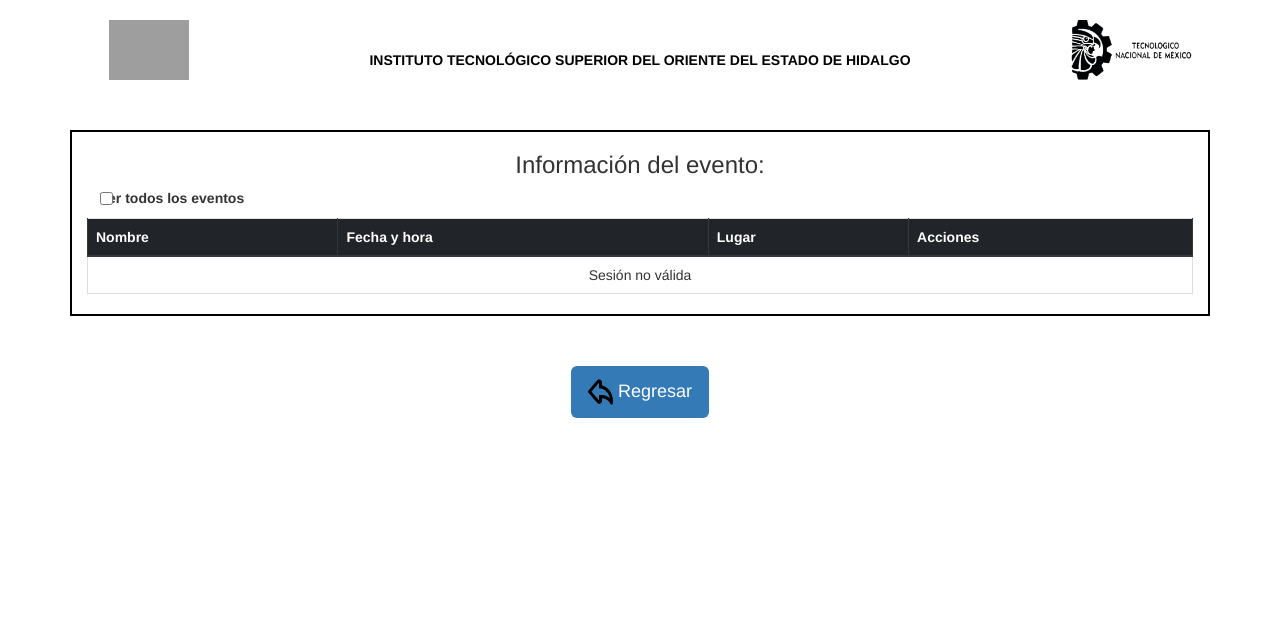
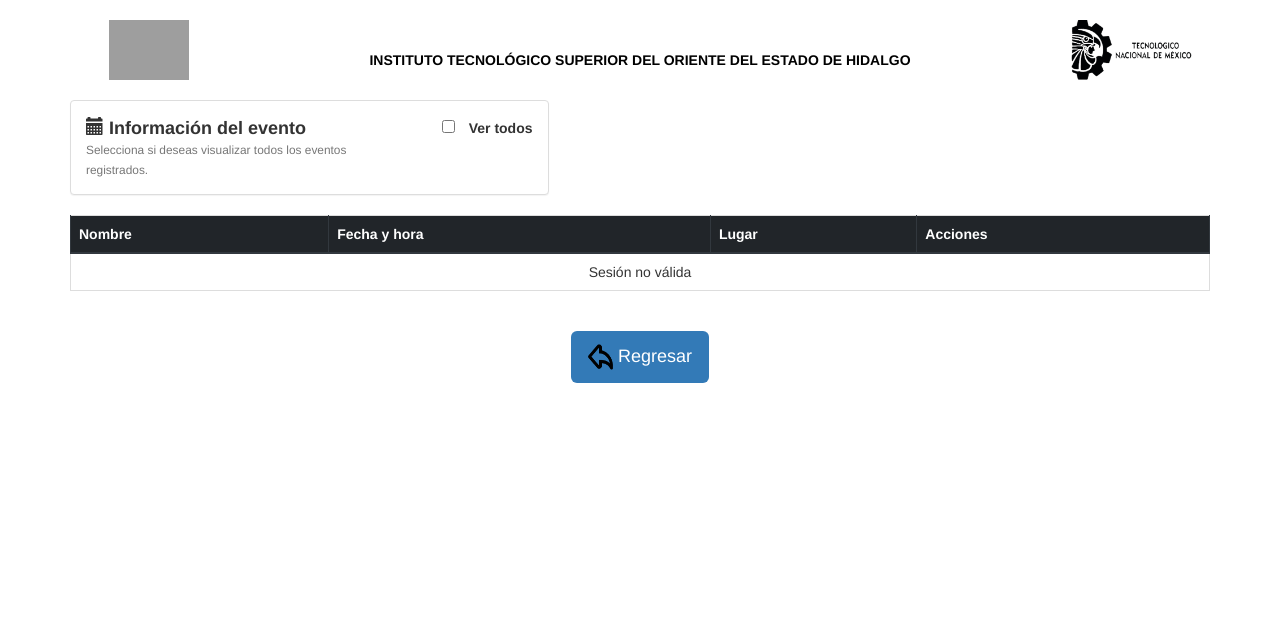
Before and after one commit to mora8292/Proyecto-23, a PHP site: page /mis_eventos.php in a window 1280 px wide. Shown: the top 643 px of the page. Run offline with PHP 8.4, Linux system fonts and the light colour scheme; data that the repository does not hold is empty; some libraries are stand-ins or nearby versions; grey boxes are pictures that could not be loaded.

Commit message:
redising checkbox de mis eventos y 2 nuevas keys

```diff
--- a/mis_eventos.php
+++ b/mis_eventos.php
@@ -97,16 +97,43 @@
         <div class="container">
             <!-- Tabla de eventos -->
             <div class="row">
-                <div class="col-lg-12 col-sm-12 tabla_eventos">
-                    <h3 class="text-center">Información del evento:</h3>
-                    <div class="row mb-3">
+                <div class="row" style="margin-bottom:20px;">
                     <div class="col-lg-12">
-                            <div class="form-check form-switch">
-                                <input class="form-check-input" type="checkbox" id="verTodos">
-                                <label class="form-check-label" for="verTodos">
-                                            Ver todos los eventos
+
+                        <div class="panel panel-default" style="margin-bottom:0;">
+                            <div class="panel-body">
+
+                                <div class="row">
+
+                                    <div class="col-md-8 col-sm-8">
+                                        <h4 style="margin:0; font-weight:bold;">
+                                            <span class="glyphicon glyphicon-calendar"></span>
+                                            Información del evento
+                                        </h4>
+
+                                        <small style="color:#777;">
+                                            Selecciona si deseas visualizar todos los eventos registrados.
+                                        </small>
+                                    </div>
+
+                                    <div class="col-md-4 col-sm-4 text-right">
+
+                                        <label class="switch">
+                                            <input type="checkbox" id="verTodos">
+                                            <span class="slider round"></span>
                                         </label>
+
+                                        <span style="margin-left:10px;font-weight:bold;">
+                                            Ver todos
+                                        </span>
+
                                     </div>
+
+                                </div>
+
+                            </div>
+                        </div>
+
                     </div>
                 </div>
 
```
Also changed, not shown: 2 other files. Lines whose indentation alone changed are shown as unchanged.
